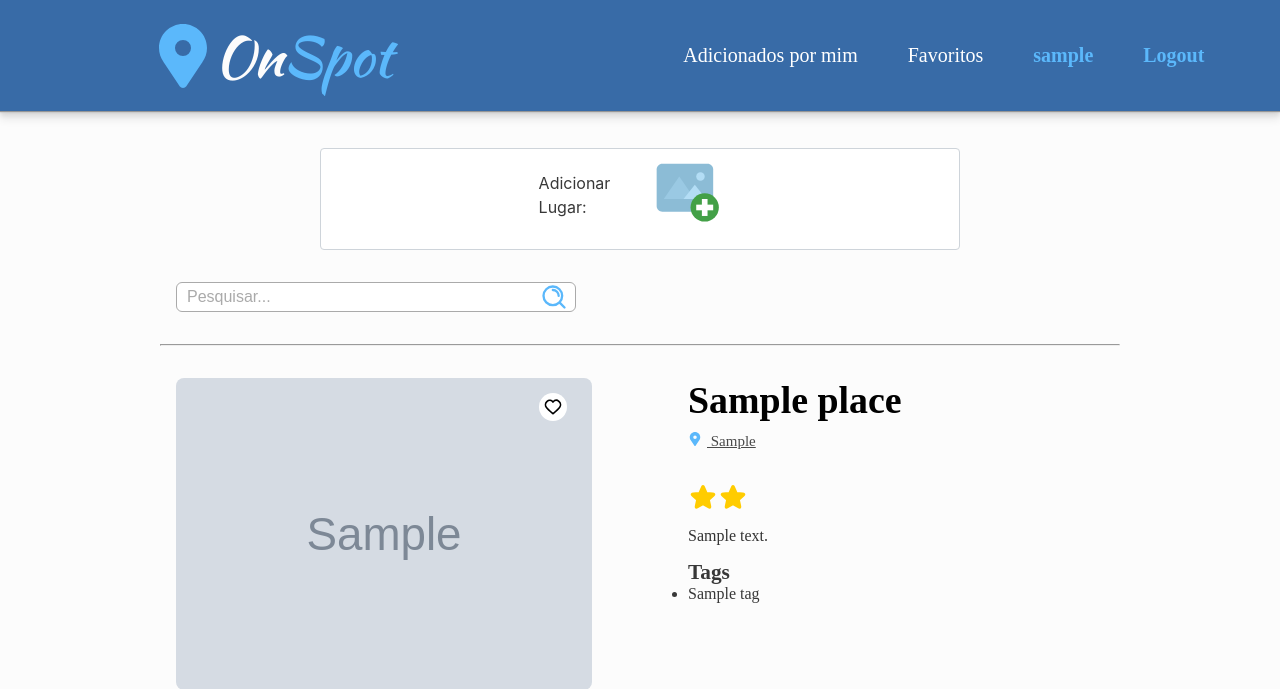
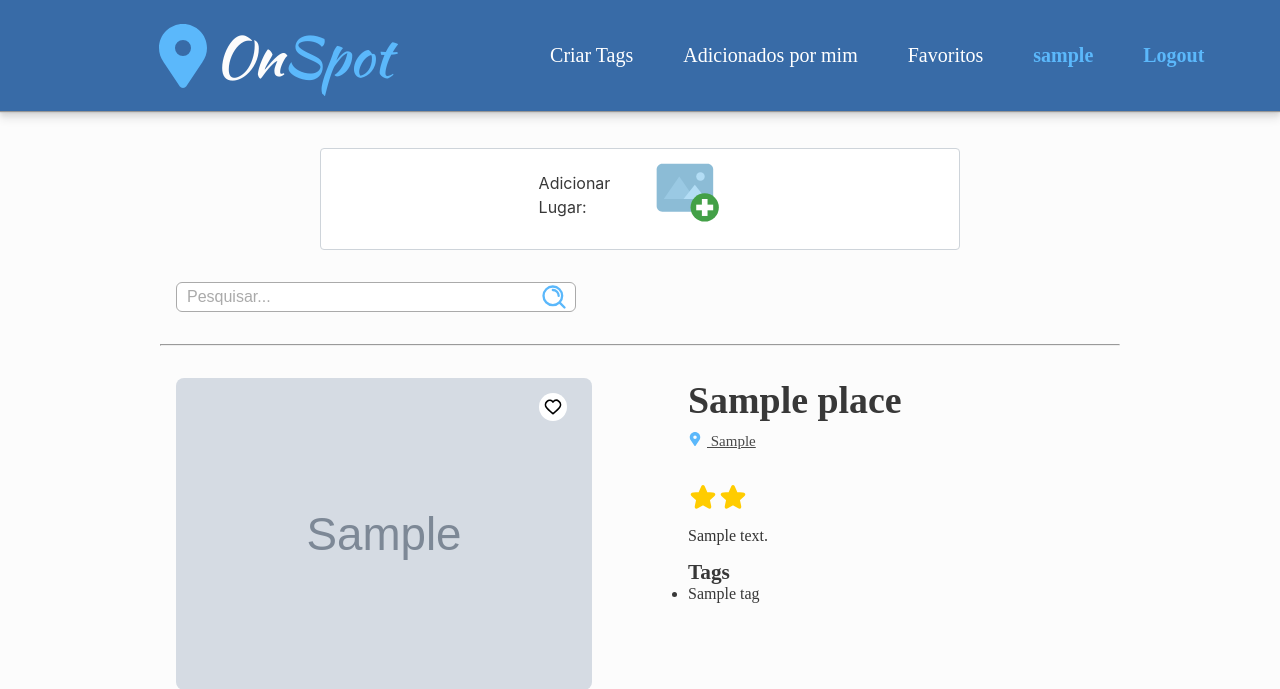
Before and after one commit to AlexandreMilharado/ProjetoDIAM, a Django app: page /myPlaces in a window 1280 px wide. Shown: the top 689 px of the page. Run offline with Django 5.2, Linux system fonts and the light colour scheme; a user stored in the database is signed in; tables that the repository leaves empty hold one stand-in row (values such as "Sample post"); grey boxes marked "Sample" are stand-in pictures; some web fonts are replaced.

Commit message:
Merge main to createPlace

```diff
--- a/backend/website/static/css/styles.css
+++ b/backend/website/static/css/styles.css
@@ -414,7 +414,7 @@ header nav a:hover {
   gap: 6rem;
 }
 .place-title {
-  color: #000000;
+  color: var(--secondarybg-color);
 }
 
 .place-image-container {
@@ -685,3 +685,14 @@ header nav a:hover {
     transform: scale(0.9);
   }
 }
+
+.text {
+  color: var(--text-primary);
+}
+
+.tags-container {
+  display: flex;
+  flex-wrap: wrap;
+  flex-direction: column;
+  align-content: space-around;
+}
--- a/backend/website/templates/website/base.html
+++ b/backend/website/templates/website/base.html
@@ -23,13 +23,16 @@
             <legend>On<span>Spot</span></legend>
         </a>
         <nav>
+            {%if request.user.is_superuser %}
+                <a href="{% url 'website:createTag' %}">Criar Tags</a>
+            {% endif %}
             <a href="{% url 'website:myPlaces' %}">Adicionados por mim</a>
             <a href="#">Favoritos</a>
             {% if not request.user.is_authenticated %}
-            <a href="{% url 'website:login' %}">Log in</a>
+                <a href="{% url 'website:login' %}">Log in</a>
             {% else %}
-            <a id="username-text" href="#">{{ request.user.username }}</a>
-            <a id="username-text" href="{% url 'website:logout' %}">Logout</a>
+                <a id="username-text" href="#">{{ request.user.username }}</a>
+                <a id="username-text" href="{% url 'website:logout' %}">Logout</a>
             {% endif %}
         </nav>
     </header>
--- a/backend/website/templates/website/index.html
+++ b/backend/website/templates/website/index.html
@@ -19,7 +19,7 @@
                 </a>
             {% endif %}
             <aside>
-                <h3 class="place-title">{{ place.title }}</h3>
+                <h3 class="text">{{ place.title }}</h3>
                 <span class="place-location"><svg
                     xmlns="http://www.w3.org/2000/svg"
                     xmlSpace="preserve"
@@ -45,7 +45,8 @@
                     <h5>Tags</h5>
                     <ul class="tag-list">
                         {% for tag in place.bestRatedTags %}
-                        <li class="tag">{{ tag}}</li> {% endfor %}
+                            <li class="tag">{{ tag}}</li>
+                        {% endfor %}
                     </ul>
                </section>
             </aside>
@@ -59,7 +60,7 @@
         {% endfor %}
     </section>
     {% else %}
-        <h1 class="place-title message-no-places">Sem lugares? Crie um!</h1>
+        <h1 class="message-no-places">{{emptyPlaces}}</h1>
     {% endif %}
 {% endblock %}
 
--- a/backend/website/templates/website/myPlaces.html
+++ b/backend/website/templates/website/myPlaces.html
@@ -27,7 +27,7 @@
     <section class="form-group">
         <form id="create-place-form" class="form-group create-place" style="display: none" action="{% url 'website:myPlaces' %}" method="post" enctype="multipart/form-data">
             {% csrf_token %}
-            <h1 class="place-title" style="color: var(--secondarybg-color)">Adicionar um Lugar</h1>
+            <h1 class="place-title" >Adicionar um Lugar</h1>
             <br/>
             <label  class="create-place-label" for="title">Título:<br />
                 <input class="form-control create-place-input" type="text" id="title" name="title" placeholder="Dá um nome ao teu lugar" required>
--- a/backend/website/urls.py
+++ b/backend/website/urls.py
@@ -26,4 +26,11 @@ urlpatterns = [
     path("registar", views.registar, name="registar"),
     path("logout", views.logoutView, name="logout"),
     path("myPlaces", views.myPlaces, name="myPlaces"),
+    path("favoritePlaces", views.favoritePlaces, name="favoritePlaces"),
+    path("createTag", views.createTag, name="createTag"),
+    path(
+        "<int:place_id>/favorite",
+        views.favoriteOrUnFavoritePlace,
+        name="favoriteOperation",
+    ),
 ]
--- a/backend/website/views.py
+++ b/backend/website/views.py
@@ -3,14 +3,22 @@ from django.urls import reverse
 from django.contrib.auth import authenticate, login, logout
 from django.http import HttpResponseRedirect
 from django.contrib.auth.models import User
-from myapi.models import Utilizador, Place
+from myapi.models import Utilizador, Place, Tag
 from django.utils.dateparse import parse_datetime
 from django.contrib.auth.decorators import login_required, user_passes_test
 from django.core.files.storage import FileSystemStorage
 import datetime
 from myapi.views import searchOfensiveWords
+from django.shortcuts import get_object_or_404
+from django.shortcuts import redirect
 
 
+# Test decorators
+def isSuperUser(user):
+    return user.is_superuser
+
+
+# Views
 def index(request):
     placeList = Place.objects.all()  # TODO Buscar os melhores
     return render(request, "website/index.html", {"placeList": placeList})
@@ -27,8 +35,13 @@ def loginView(request):
             user = authenticate(username=username, password=password)
             if user is not None:
                 login(request, user)
-                request.session["votos"] = 0
-                return HttpResponseRedirect(reverse("website:index"))
+                request.session["votos"] = 0  # TODO Retirar e meter outra coisa
+                reverseTo = request.environ["HTTP_REFERER"].split("=")
+                return HttpResponseRedirect(
+                    reverse(
+                        f"website:{'index' if len(reverseTo) == 1 else reverseTo[1][1:]}"
+                    )
+                )
             else:
                 return render(
                     request,
@@ -114,6 +127,47 @@ def myPlaces(request):
     return render(request, "website/myPlaces.html", context)
 
 
+@login_required(login_url="/login")
+def favoritePlaces(request):
+    placeList = Place.objects.filter(favoritePlaces=request.user.utilizador)
+    return render(
+        request,
+        "website/genericPage.html",
+        {"placeList": placeList, "emptyPlaces": "Sem lugares? Adicione um!"},
+    )
+
+
+@user_passes_test(test_func=isSuperUser, login_url="/login")
+def createTag(request):
+    if request.method == "POST":
+        try:
+            tagName = request.POST["tagName"]
+            t = Tag(name=tagName)
+            t.save()
+        except KeyError:
+            return render(
+                request,
+                "website/createTag.html",
+                {
+                    "modalMessage": {
+                        "msg": "Erro ao criar a Tag",
+                        "image": "/images/censorship.svg",
+                    }
+                },
+            )
+
+    tags = Tag.objects.all().order_by("-id")
+    return render(request, "website/createTag.html", {"tags": tags})
+
+
+@login_required(login_url="/login")
+def favoriteOrUnFavoritePlace(request, place_id):
+    place = get_object_or_404(Place, pk=place_id)
+    place.favoriteOrUnFavoritePlace(request.user.utilizador)
+    return redirect(request.META.get("HTTP_REFERER", "http://127.0.0.1:8000/"))
+
+
+# File Functions
 def saveAndGetImage(file, user, defaultFile):
     if not file:
         return f"/images/{defaultFile}"
```
Also changed, not shown: 1 other file.
